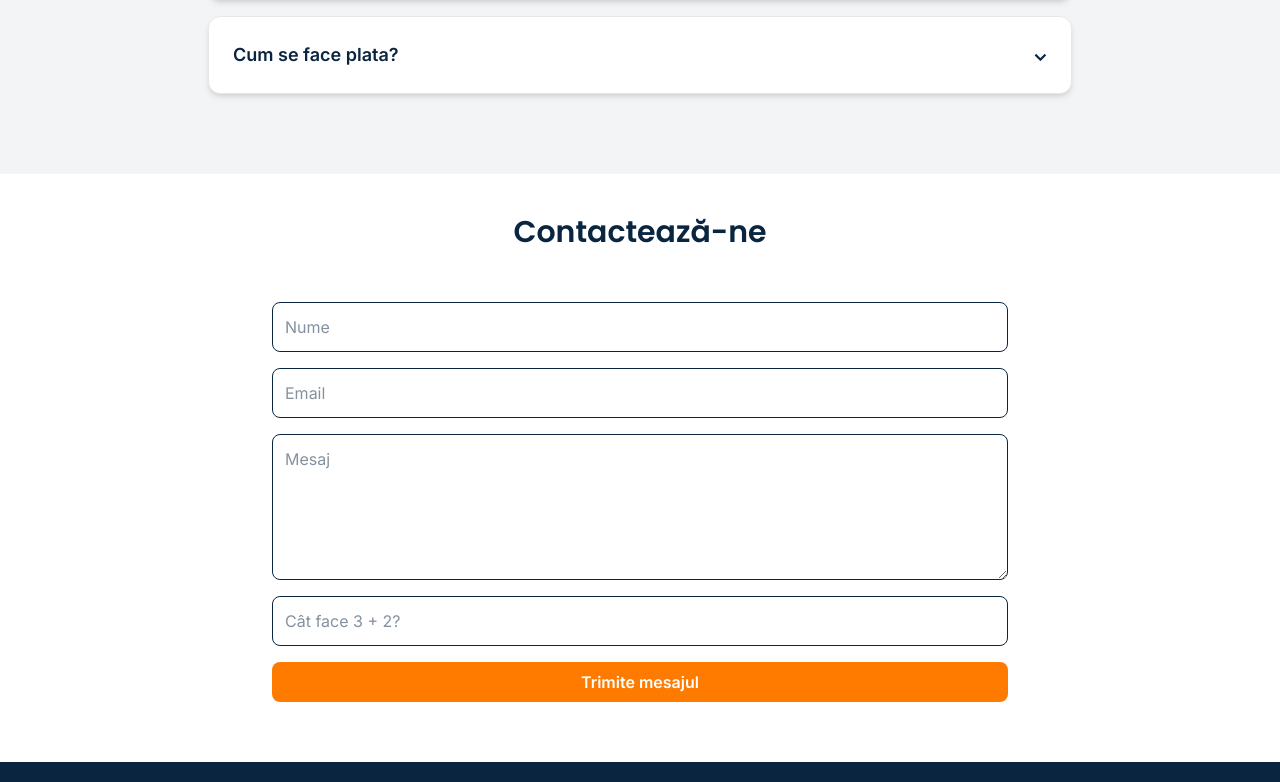
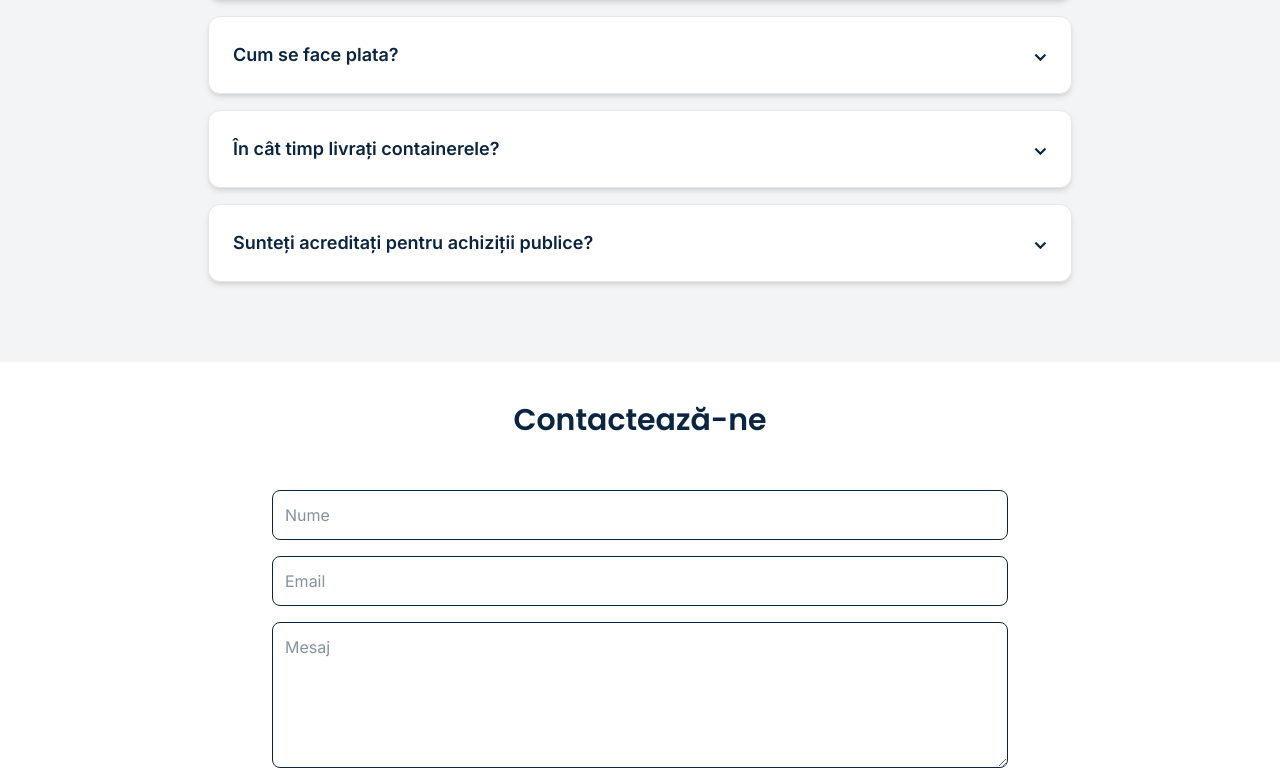
Before and after one commit to CiortanFlorin/Smart-container, a Next.js app: page / in a window 1280 px wide. Shown: the part 2243-3025 px from the top of the page. Built offline with nearby package versions, Linux system fonts and the light colour scheme.

Commit message:
add sitemap and robots

```diff
--- a/src/app/components/navbar.js
+++ b/src/app/components/navbar.js
@@ -140,7 +140,7 @@ export default function Navbar() {
         }`}
         onClick={(e) => e.stopPropagation()}
       >
-        <button className="mb-8" onClick={() => setMenuOpen(false)}>
+        <button id="closing-menu" className="mb-8" title="closing-menu" onClick={() => setMenuOpen(false)}>
           <X size={28} />
         </button>
 
--- a/src/app/data/faqData.js
+++ b/src/app/data/faqData.js
@@ -42,6 +42,17 @@ export const faqItems = [
   question: "Cum se face plata?",
   answer:
     "Pentru confirmarea comenzii trebuie achitat mai întâi un avans de 30–50% (mai mic în funcție de numărul de containere comandate). Restul sumei se achită la livrare sau la ridicarea containerului."
+},
+{
+  question: "În cât timp livrați containerele?",
+  answer:
+    "Livrarea se face rapid, în aproximativ 7 zile lucrătoare de la confirmarea comenzii și achitarea avansului. Timpul poate varia în funcție de complexitatea proiectului și disponibilitatea în stoc."
+},
+{
+  question: "Sunteți acreditați pentru achiziții publice?",
+  answer:
+    "Da, suntem acreditați SAEP și înregistrați în platforma SICAP, astfel încât putem furniza containere pentru instituții publice, proiecte guvernamentale și orice tip de achiziții ale statului român."
 }
 
+
 ];
```
Also changed, not shown: public/robots.txt (added), 1 other file (tests, documents, lock files or other folders).
